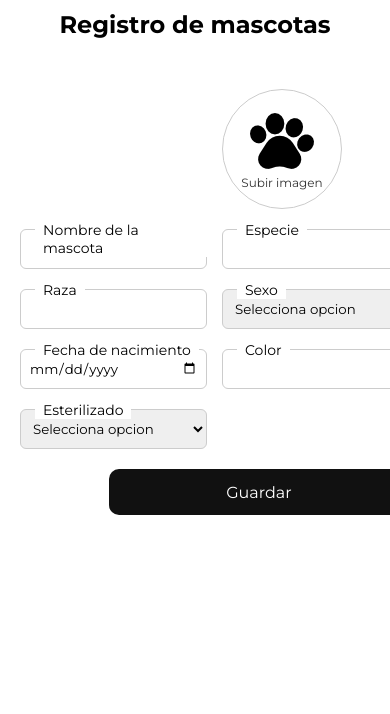
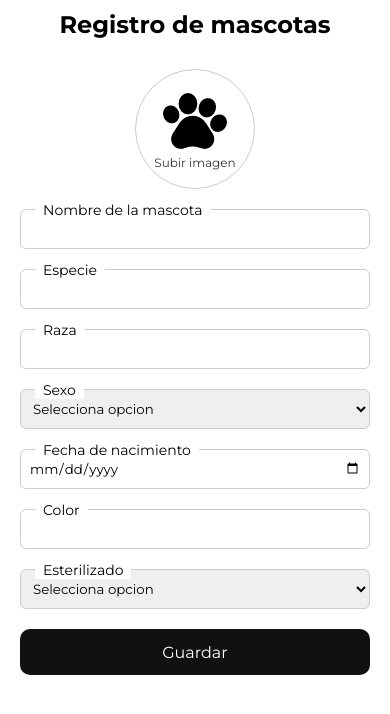
Before and after one commit to sallygongar/react-projects, a React (Vite) app in the folder control-mascotas/: page / in a window 390 px wide. Shown: the top 714 px of the page. Built offline with nearby package versions, Linux system fonts and the light colour scheme.

Commit message:
Ajusta css  en formulario mobile

```diff
--- a/control-mascotas/src/scss/registro/_registro.scss
+++ b/control-mascotas/src/scss/registro/_registro.scss
@@ -16,6 +16,7 @@
     @media (max-width: 768px) {
       grid-template-columns: 1fr;
       width: 100%;
+      margin-top: 0;
     }
     .form_group{
       display: flex;
@@ -45,6 +46,9 @@
     }
   .form_group_file{
     grid-column: 1 / -1;
+    @media (max-width: 768px) {
+      justify-self: center;
+    }
     .form_input-avatar{
       display: none;
     }
@@ -82,6 +86,11 @@
     .form_group_action{
       grid-column: -3 / -1;
       justify-self: flex-end;
+      @media (max-width: 768px) {
+        grid-column: auto;
+        justify-self: left;
+        width: 100%;
+      }
       .button_save{
         width: 300px;
         background: #111;
@@ -93,6 +102,9 @@
         justify-content: center;
         align-items: center;
         cursor: pointer;
+        @media (max-width: 768px) {
+          width: 100%;
+        }
       }
     }
   }
```
